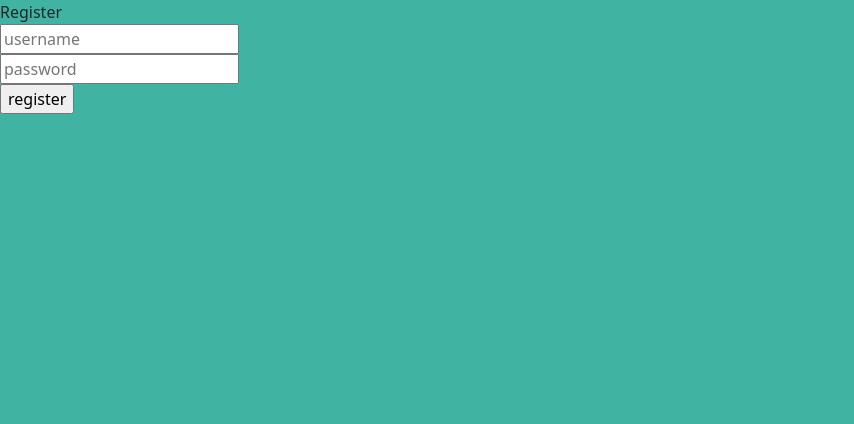
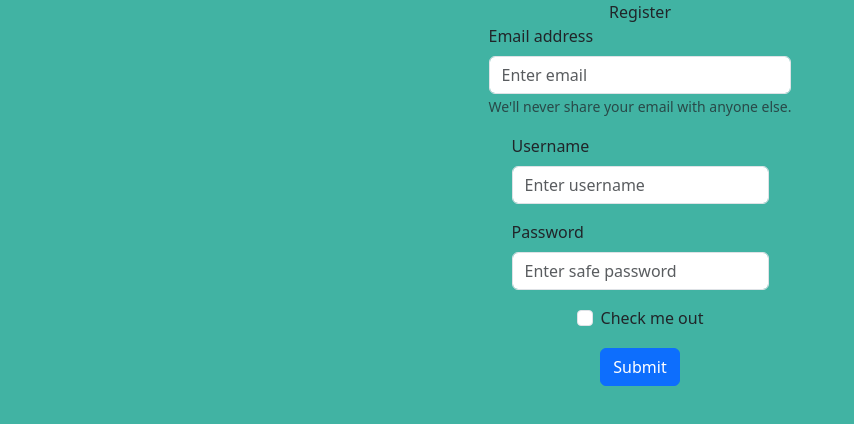
Before and after one commit to Jonas-Larsson1/Onlineauktion2024, a React (Vite) app: page /registerPage in a window 1280 px wide. Shown: the top 424 px of the page, without its empty margins (0-854 px from the left). Built offline with nearby package versions, Linux system fonts and the light colour scheme.

Commit message:
register function + page restriction added

```diff
--- a/db.json
+++ b/db.json
@@ -1,5 +1,5 @@
 {
-  "auctions" : [
+  "auctions": [
     {
       "id": "1",
       "title": "Sunda Island Tiger",
@@ -22,19 +22,38 @@
       ]
     }
   ],
-
-  "users" : [
+  "users": [
     {
       "id": 1,
       "username": "Tiger King",
       "password": "king123",
-      "loggedIn" : false
+      "loggedIn": false
     },
     {
       "id": 3,
       "username": "bertil",
       "password": "bertil123",
-      "loggedIn" : false
+      "loggedIn": false
+    },
+    {
+      "id": "96c4",
+      "username": "test",
+      "password": "test123"
+    },
+    {
+      "id": "6023",
+      "username": "bengan",
+      "password": "bengan123"
+    },
+    {
+      "id": "24c4",
+      "username": "",
+      "password": ""
+    },
+    {
+      "id": "2568",
+      "username": "",
+      "password": ""
     }
   ]
 }
--- a/src/components/Navbar.jsx
+++ b/src/components/Navbar.jsx
@@ -17,7 +17,7 @@ const Navbar = () => {
 
 
     return loggedIn ? (
-        <nav className="navbar fixed-top border-bottom border-dark" style={{ backgroundColor: "#E27D60" }}>
+        <nav className="navbar sticky-top border-bottom border-dark" style={{ backgroundColor: "#E27D60" }}>
             <Link className="ms-3" to="/">
                 <img src="/src/assets/petabw.png" alt="petaLogo" height="80px" />
             </Link>
--- a/src/components/Router.jsx
+++ b/src/components/Router.jsx
@@ -5,22 +5,32 @@ import Navbar from "./Navbar.jsx"
 import LoginPage from "../pages/LoginPage.jsx"
 import RegisterPage from "../pages/RegisterPage.jsx"
 import Footer from "./Footer.jsx"
+import { useContext } from "react"
+import { GlobalContext } from "../GlobalContext.jsx"
+
 
 export default function Router() {
-  return (
-    <BrowserRouter>    <div className="App">
-      <Navbar />
-      <div className="content">
-        <Routes >
-          <Route path="/homePage" element={<HomePage />} />
-          <Route path="/" element={<LoginPage />} />
-        <Route path="/registerpage" element={<RegisterPage />} />
-      </Routes>
+  const {loggedIn} = useContext(GlobalContext)
+
+  return <>
+    <BrowserRouter>
+      <div className="App">
+        {loggedIn ? <div>
+          <Navbar />
+            <div className="content">
+              <Routes >
+                <Route path="/" element={<HomePage />} />
+                {/* Alla andra paths när man är inloggad hamnar här */}
+              </Routes>
+            </div>
+          <Footer />
+        </div>
+        : <Routes>
+            {/* Är man inte inloggad kommer man endast åt login och register */}
+            <Route path="/" element={<LoginPage /> } />
+            <Route path="/registerPage" element={<RegisterPage />} />
+        </Routes>}
       </div>
-    </div>
-    <Footer />
-
     </BrowserRouter>
-
-  );
+  </>
 }
--- a/src/pages/LoginPage.jsx
+++ b/src/pages/LoginPage.jsx
@@ -1,7 +1,8 @@
 import { useContext, useState } from "react"
 import { GlobalContext } from "../GlobalContext";
 import Button from "react-bootstrap/Button";
-import { useNavigate } from "react-router-dom";
+import Form from 'react-bootstrap/Form';
+import { Link, useNavigate } from "react-router-dom";
 
 
 
@@ -26,7 +27,7 @@ export default function LoginPage() {
           const user = credentials.find(user => user.username.toLowerCase() === usernameInput.toLowerCase() && user.password === passwordInput);
           if (user) {
             login()
-            navigate("/homePage")
+            navigate("/")
           } else {
             console.log('Invalid username or password');
           }
@@ -38,8 +39,32 @@ export default function LoginPage() {
 
 
       return<>
-          <header>Login</header>
-          <form>
+          <Form className='register-form'>
+          <header>Login Page</header>
+
+      <Form.Group className="mb-3" controlId="formUsername">
+        <Form.Label>Username</Form.Label>
+        <Form.Control type="email" placeholder="Enter username" value = {usernameInput}
+              onChange={(e) =>  setUsernameInput(e.target.value)} />
+      </Form.Group>
+
+      <Form.Group className="mb-3" controlId="formPassword">
+        <Form.Label>Password</Form.Label>
+        <Form.Control type="password" placeholder="Enter safe password" value = {passwordInput}
+              onChange={(e) => setPasswordInput(e.target.value)} />
+      </Form.Group>
+      <Form.Group className="mb-3" controlId="formCheckbox">
+        <Form.Check type="checkbox" label="Check me out" />
+      </Form.Group>
+      <Button variant="primary" onClick={checkForUser}>
+        Login
+      </Button>
+      <div><b>OR</b></div>
+            <Button>
+              <Link className="register-link" to="/registerPage">Register!</Link>
+              </Button>
+    </Form>
+          {/* <form>
             <input
               type="text"
               placeholder="username"
@@ -57,6 +82,7 @@ export default function LoginPage() {
 
         <Button
           onClick={checkForUser}>Login</Button>
-      </form>
-    </>
+      </form>  */}
+
+      </>
 }
--- a/src/pages/RegisterPage.jsx
+++ b/src/pages/RegisterPage.jsx
@@ -1,14 +1,62 @@
+import Form from 'react-bootstrap/Form';
+import Button from 'react-bootstrap/esm/Button';
+import "./styles.css"
+import { useState } from 'react';
+
 export default function RegisterPage(){
 
+    const [newUsername, setNewUsername] = useState('')
+    const [newPassword, setNewPassword] = useState('')
+
+    async function registerUser(e){
+        e.preventDefault()
+        const res = await fetch("api/users",{
+            method: "POST",
+            headers: {"Content-Type": "application/json"},
+            body: JSON.stringify({
+                "username" : newUsername,
+                "password" : newPassword
+            })
+        })
+       if(res.ok){
+        console.log(res)
+        alert("Account registered!")
+       } else{
+        console.log(res)
+        alert("Something went wrong!")
+       }
+
+    }
+
     return<>
+
+    <Form className='register-form'>
     <header>Register</header>
-    <form>
-    <input type="text" placeholder="username" />
-    <br />
-    <input type="text" placeholder="password" />
-    <br />
-    <input type="submit" value="register" />
-    </form>
+
+      <Form.Group className="mb-3" controlId="formBasicEmail">
+        <Form.Label>Email address</Form.Label>
+        <Form.Control type="email" placeholder="Enter email" />
+        <Form.Text className="text-muted">
+          We'll never share your email with anyone else.
+        </Form.Text>
+      </Form.Group>
+
+      <Form.Group className="mb-3" controlId="formBasicUsername">
+        <Form.Label>Username</Form.Label>
+        <Form.Control type='text' placeholder="Enter username" value={newUsername} onChange={(e) => setNewUsername(e.target.value)}/>
+      </Form.Group>
+
+      <Form.Group className="mb-3" controlId="formBasicPassword">
+        <Form.Label>Password</Form.Label>
+        <Form.Control type="password" placeholder="Enter safe password" value={newPassword} onChange={(e) => setNewPassword(e.target.value)} />
+      </Form.Group>
+      <Form.Group className="mb-3" controlId="formBasicCheckbox">
+        <Form.Check type="checkbox" label="Check me out" />
+      </Form.Group>
+      <Button variant="primary" onClick={registerUser}>
+        Submit
+      </Button>
+    </Form>
     </>
 
 }
--- a/src/pages/styles.css
+++ b/src/pages/styles.css
@@ -10,6 +10,14 @@ body{
     opacity: 80%;
 }
 
-.homepage-content{
-    margin-top: 10rem;
+
+.register-form{
+    width: 100%;
+    display: flex;
+    flex-direction: column;
+    align-items: center;
 }
+
+.register-link{
+    color:white;
+}
```
Also changed, not shown: src/App.jsx (+6 -2 lines).
